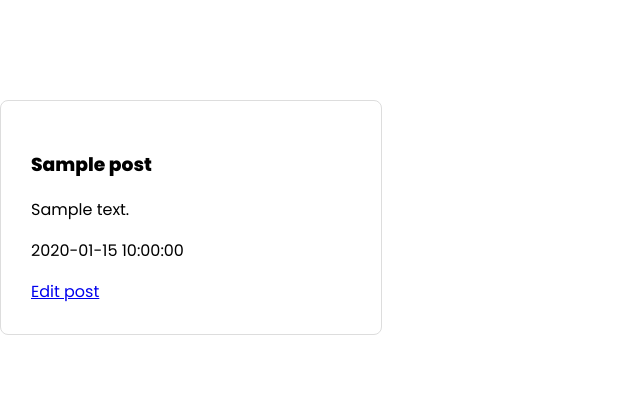
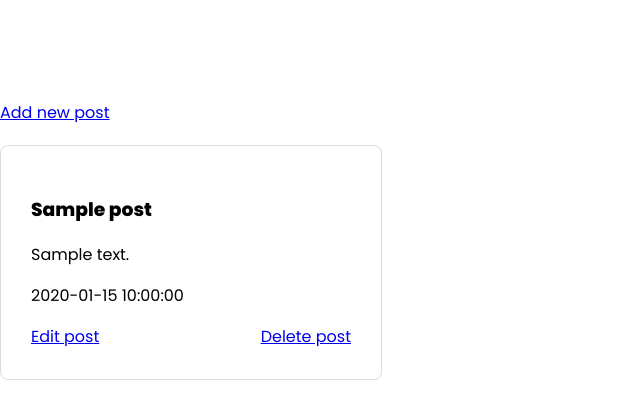
Before and after one commit to jasurka/academy, a PHP site: page /archive-post.php in a window 1280 px wide. Shown: the top 419 px of the page, without its empty margins (0-640 px from the left). Run offline with PHP 8.4, Linux system fonts and the light colour scheme; tables that the repository leaves empty or names only in its code hold one stand-in row (values such as "Sample post"); some libraries are stand-ins or nearby versions.

Commit message:
added full crud

```diff
--- a/archive-post.php
+++ b/archive-post.php
@@ -17,7 +17,10 @@ function post_render ( $posts ){
             <p class="post-date">
                 <?php if ( !empty( $post['post_date'] ) ) : echo $post['post_date']; endif; ?>
             </p>
-            <a href="<?php echo 'edit-post.php?post=' . $post['post_id']; ?>" class="edit-post">Edit post</a>
+            <div class="row" style="justify-content:space-between">
+                <a href="<?php echo 'edit-post.php?post=' . $post['post_id']; ?>" class="edit-post">Edit post</a>
+                <a href="<?php echo 'delete-post.php?post=' . $post['post_id']; ?>" class="delete-post">Delete post</a>
+            </div>
         </div>
     <?php
     }
@@ -28,7 +31,12 @@ while( $row = $result->fetch_array(MYSQLI_ASSOC) ){
 }
 require_once 'header.php';
 ?>
+<div class="actions-row container row">
+    <a href="add-post.php" class="add-post">Add new post</a>
+</div>
 <div class="posts-row container row">
+
+
     <?php post_render( $rows ); ?>
 </div>
 
--- a/assets/css/style.css
+++ b/assets/css/style.css
@@ -553,10 +553,13 @@ input[type="submit"]{
   color: #fff;
   border: none;
 }
-
+.actions-row{
+  padding-top: 100px;
+  margin-bottom: 20px;
+}
 .posts-row {
-  padding-top: 100px;
   gap: 20px;
+  flex-wrap: wrap;
 }
 .posts-row .post-item{
   border: 1px solid #ddd;
--- a/edit-post.php
+++ b/edit-post.php
@@ -23,8 +23,6 @@ if( !empty( $_POST['post_update'] ) ) {
         $notice = "Something went wrong, try again later";
     }
 }
-var_dump($_POST);
-
 
 //data for form
 $post_info_sql = "SELECT post_title, post_excerpt FROM posts WHERE post_id=" . $post_id . "";
--- a/index.php
+++ b/index.php
@@ -25,7 +25,7 @@ if ( !isset( $_COOKIE['id'] )){
             </ul>
         </div>
         <div class="header-right">
-            <button class="cart-button"><img src="images/icon_Cart.png" class="cart-icon">Cart</button>
+            <a href="archive-post.php" class="cart-button"><img src="images/icon_Cart.png" class="cart-icon">Posts</a>
             <button class="login">Login</button>
             <div class="side-menu"><img src="images/hamburger_menu.png" class="side-menu-icon"></div>
         </div>
@@ -229,5 +229,6 @@ if ( !isset( $_COOKIE['id'] )){
 
 
 <?php
+require_once 'footer.php';
 }
 ?>
```
Also changed, not shown: delete-post.php (added, +18 -0 lines), register/index.php (+4 -3 lines), add-post.php (renamed from post.php).
